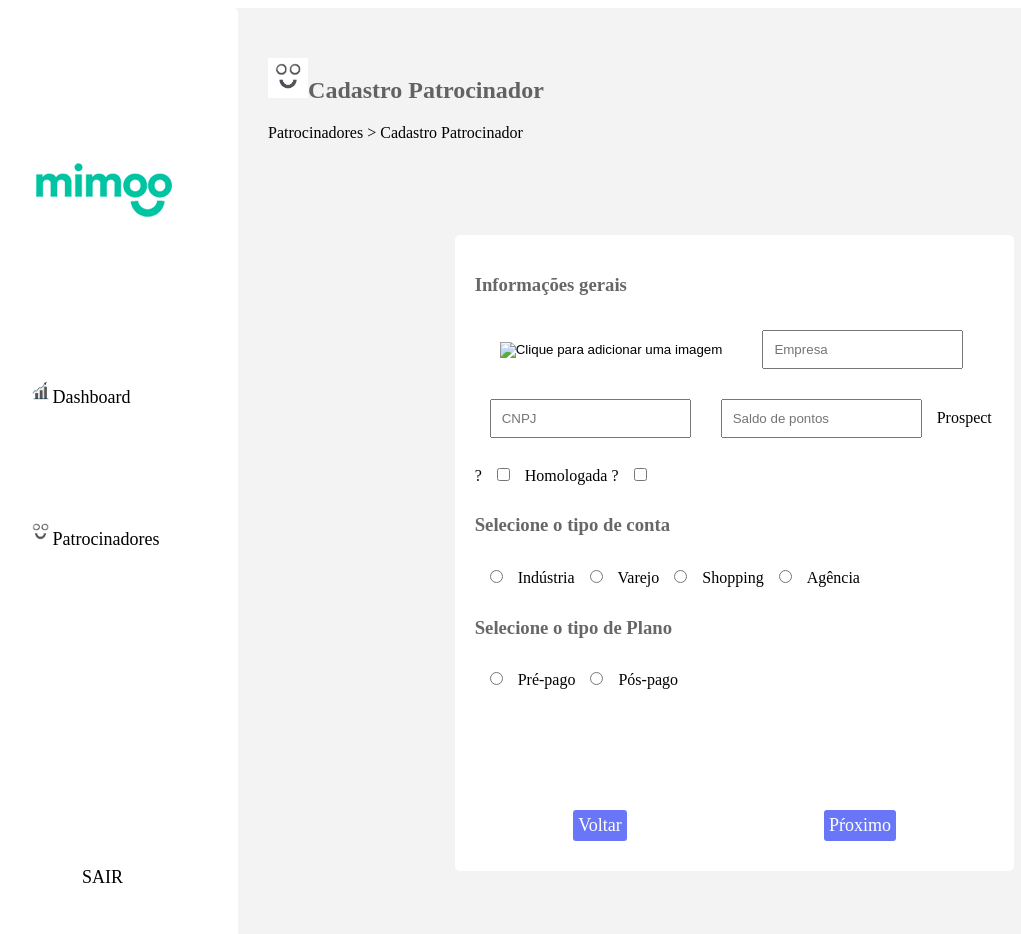
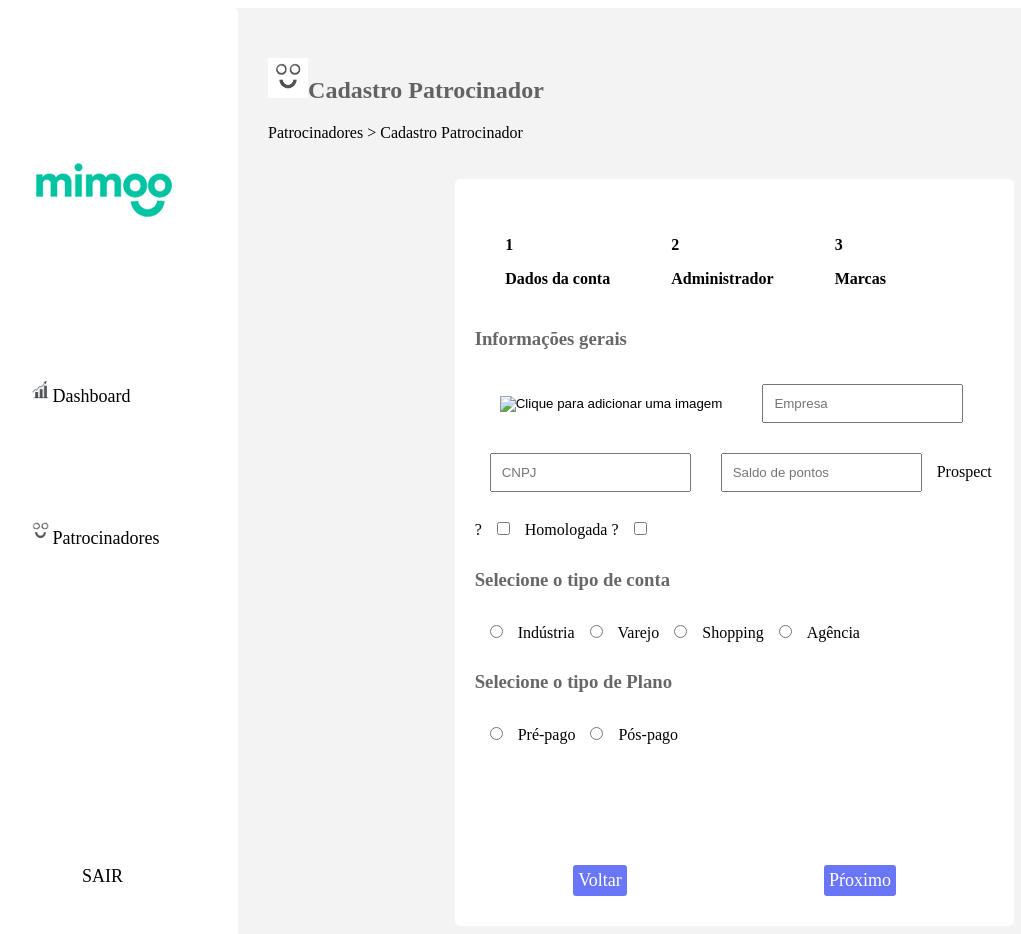
Before and after one commit to CarolinaInglethe/ci-project-mimoo-sponsor-registration, a React (Create React App) app: page /createSponsor in a window 1280 px wide. Shown: the top 934 px of the page, without its empty margins (41-1062 px from the left). Built offline with nearby package versions, Linux system fonts and the light colour scheme.

Commit message:
Cria componente de paginaçao NumberPagesForm e  css

```diff
--- a/src/components/FormCreateSponsor.tsx
+++ b/src/components/FormCreateSponsor.tsx
@@ -1,11 +1,14 @@
 import React from 'react';
 import ButtonsNextBackForm from './ButtonsNextBackForm';
+import NumberPagesForm from './NumberPagesForm';
 
 
 const FormCreateSponsor = () => {
 
   return (
     <div className="form-create-sponsor">
+      <NumberPagesForm />
+
       <form>
         <div>
         <h3>Informações gerais</h3>
--- /dev/null
+++ b/src/components/NumberPagesForm.tsx
@@ -0,0 +1,13 @@
+import React from 'react';
+
+const NumberPagesForm = () => {
+  return (
+    <div className="number-pages">
+      <h4> <p>1</p> Dados da conta </h4>
+      <h4> <p>2</p>Administrador </h4>
+      <h4> <p>3</p>Marcas </h4>
+    </div>
+  )
+}
+
+export default NumberPagesForm;
--- a/src/css/App.css
+++ b/src/css/App.css
@@ -136,8 +136,14 @@ h2, h3 {
   border-radius: 5px;
   display: flex;
   flex-wrap: wrap;
-  margin: 10% 20%;
+  margin: 4% 20%;
   padding: 20px;
+}
+
+.number-pages {
+  display: flex;
+  justify-content: space-around;
+  width: 85%;
 }
 
 .form-create-sponsor input {
```
